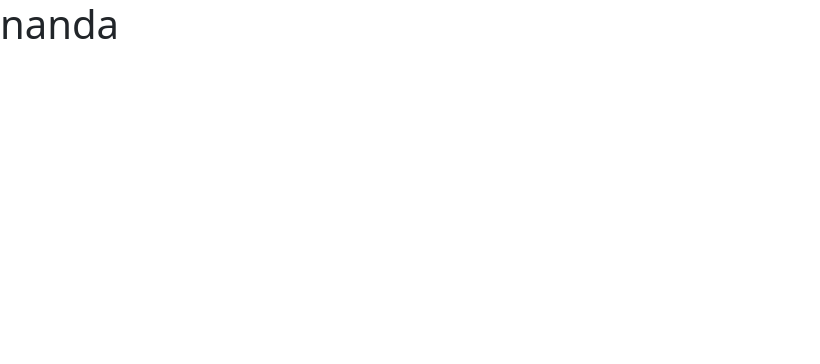
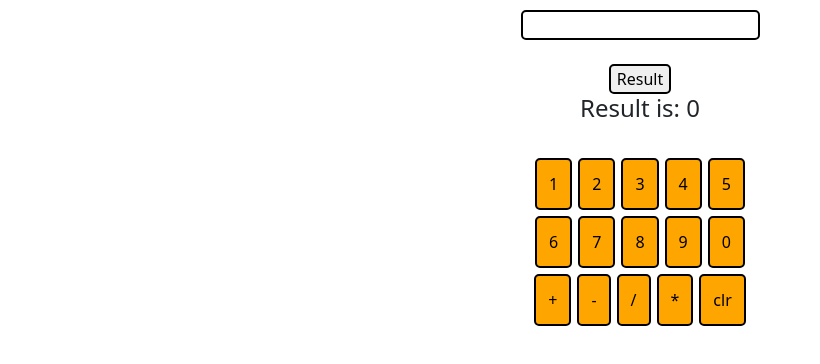
Before and after one commit to nandagurram16/React.js, a React (Create React App) app: page / in a window 1280 px wide. Shown: the top 364 px of the page, without its empty margins (0-820 px from the left). Built offline with nearby package versions, Linux system fonts and the light colour scheme.

Commit message:
calculator

```diff
--- a/package.json
+++ b/package.json
@@ -12,6 +12,7 @@
     "cra-template": "1.2.0",
     "framer-motion": "^12.3.1",
     "lucide-react": "^0.474.0",
+    "mathjs": "^14.4.0",
     "react": "^19.0.0",
     "react-bootstrap": "^2.10.7",
     "react-devtools": "^6.0.1",
--- a/src/App.js
+++ b/src/App.js
@@ -1,11 +1,11 @@
 import React from 'react'
-function App() {
-
-    return (
-        <>
-        <h1>nanda</h1>
-        </>
-    )
+import Calculator from './REACT/Calculator.jsx'
+const App = () => {
+  return (
+    <div>
+      <Calculator/>
+    </div>
+  )
 }
 
 export default App
--- a/src/Index.css
+++ /dev/null
@@ -1,3 +0,0 @@
-@tailwind base;
-@tailwind components;
-@tailwind utilities;
--- /dev/null
+++ b/src/REACT/Calculator.jsx
@@ -0,0 +1,49 @@
+import React, { useState } from 'react'
+
+const Calculator = () => {
+  const [input,setinput] = useState('')
+  const changehandler = e =>{
+    setinput(e.target.value)
+  }
+
+const styling = {
+  background:'orange',
+  color:'black',
+  margin:'3px',
+  padding:'12px',
+  border:'2px solid black',borderRadius:'5px'
+}
+  const [Result,setresult] = useState(0)
+  return (
+    <div style={{marginTop:'10px'}}>
+      <center>
+        <input style={{border:'2px solid black',borderRadius:'5px'}} type='text' value={input} name='input'
+        onChange={changehandler}/>
+        <br/><br/>
+        <button style={{border:'2px solid black',borderRadius:'5px'}} onClick={()=>setresult(eval(input))}>Result</button>
+        <br/>
+        <h4>Result is: {Result}</h4>
+        <br/>
+        <button style={styling} onClick={()=> setinput(input+'1')}>1</button>
+        <button style={styling} onClick={()=> setinput(input+'2')}>2</button>
+        <button style={styling} onClick={()=> setinput(input+'3')}>3</button>
+        <button style={styling} onClick={()=> setinput(input+'4')}>4</button>
+        <button style={styling} onClick={()=> setinput(input+'5')}>5</button><br/>
+
+        <button style={styling} onClick={()=> setinput(input+'6')}>6</button>
+        <button style={styling} onClick={()=> setinput(input+'7')}>7</button>
+        <button style={styling} onClick={()=> setinput(input+'8')}>8</button>
+        <button style={styling} onClick={()=> setinput(input+'9')}>9</button>
+        <button style={styling} onClick={()=> setinput(input+'0')}>0</button><br/>
+
+        <button style={styling} onClick={()=> setinput(input+'+')}>+</button>
+        <button style={styling} onClick={()=> setinput(input+'-')}>-</button>
+        <button style={styling} onClick={()=> setinput(input+'/')}>/</button>
+        <button style={styling} onClick={()=> setinput(input+'*')}>*</button>
+        <button style={styling} onClick={()=> setinput('')}>clr</button>
+      </center>
+    </div>
+  )
+}
+
+export default Calculator
```
Also changed, not shown: src/REACT/Stat.jsx (added, +11 -0 lines), 1 other file (tests, documents, lock files or other folders).
